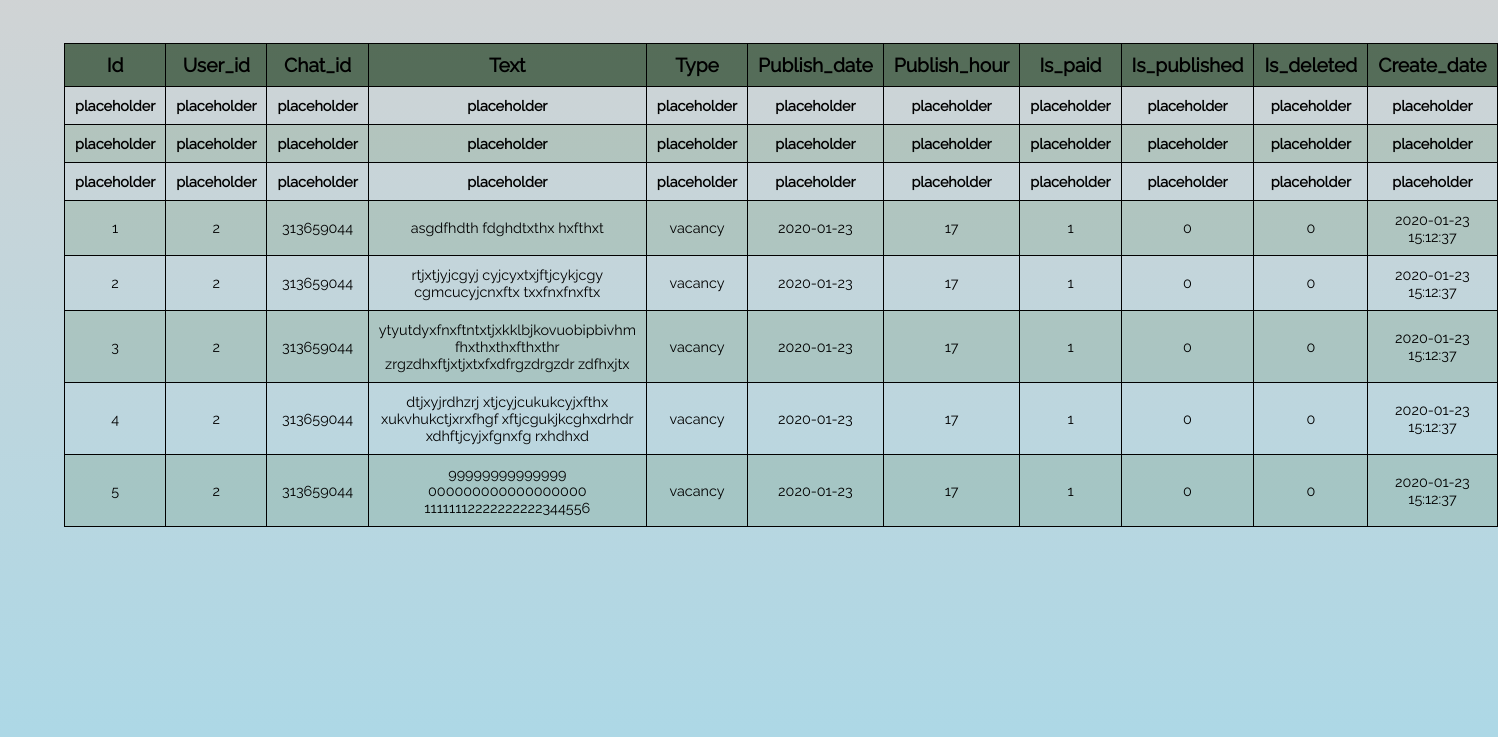
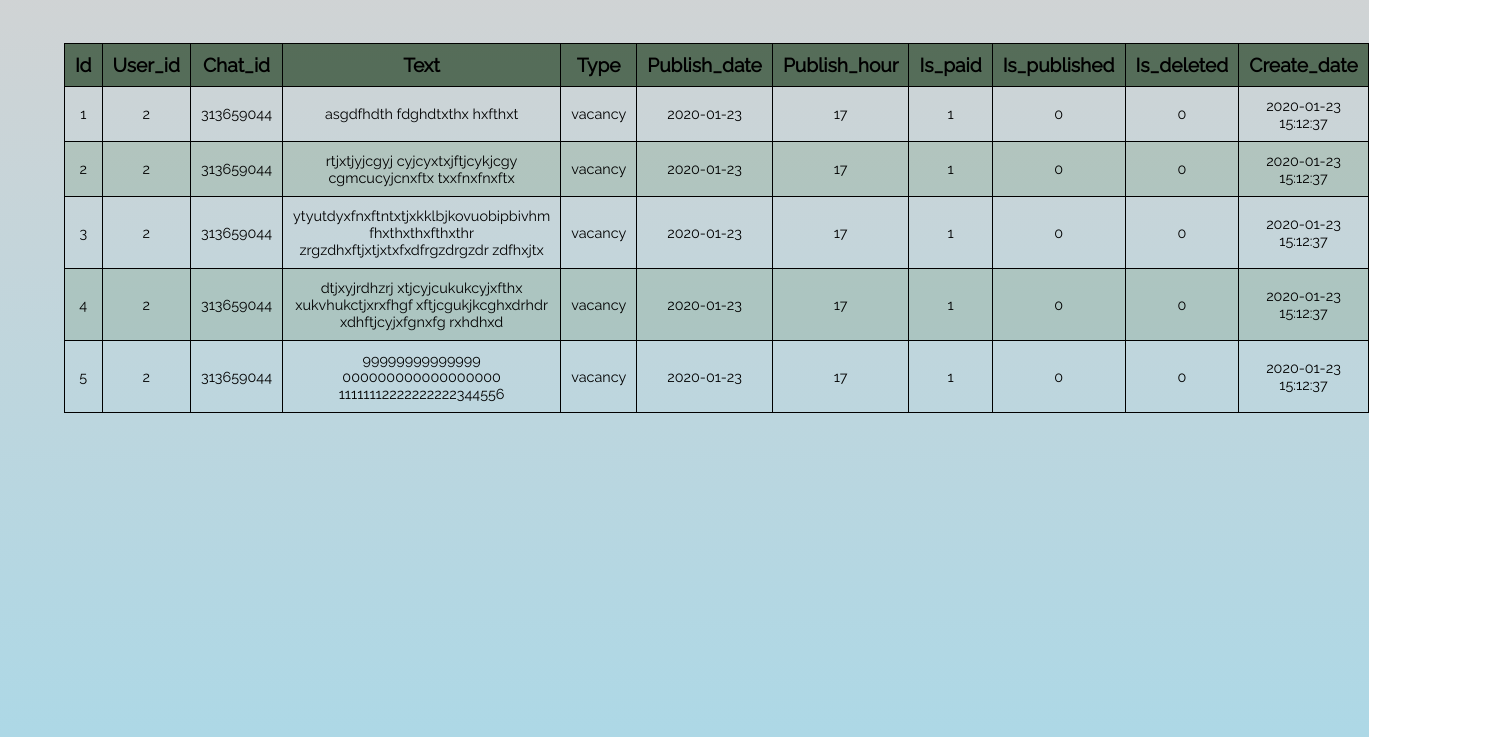
Before and after one commit to gab1991/Lushij-s_project, a website built with Parcel: page index.html in a window 1280 px wide. Shown: the part 63-800 px from the top of the page, 1498 px wide, since content can reach past the window. Built offline with nearby package versions, Linux system fonts and the light colour scheme.

Commit message:
Made celss editable

```diff
--- a/index.html
+++ b/index.html
@@ -31,45 +31,6 @@
 			</tr>
 		</thead>
 		<tbody>
-			<tr>
-				<th>placeholder</th>
-				<th>placeholder</th>
-				<th>placeholder</th>
-				<th>placeholder</th>
-				<th>placeholder</th>
-				<th>placeholder</th>
-				<th>placeholder</th>
-				<th>placeholder</th>
-				<th>placeholder</th>
-				<th>placeholder</th>
-				<th>placeholder</th>
-			</tr>
-			<tr>
-				<th>placeholder</th>
-				<th>placeholder</th>
-				<th>placeholder</th>
-				<th>placeholder</th>
-				<th>placeholder</th>
-				<th>placeholder</th>
-				<th>placeholder</th>
-				<th>placeholder</th>
-				<th>placeholder</th>
-				<th>placeholder</th>
-				<th>placeholder</th>
-			</tr>
-			<tr>
-				<th>placeholder</th>
-				<th>placeholder</th>
-				<th>placeholder</th>
-				<th>placeholder</th>
-				<th>placeholder</th>
-				<th>placeholder</th>
-				<th>placeholder</th>
-				<th>placeholder</th>
-				<th>placeholder</th>
-				<th>placeholder</th>
-				<th>placeholder</th>
-			</tr>
 		</tbody>
 	</table>
 
--- a/src/index.js
+++ b/src/index.js
@@ -3,6 +3,7 @@ import { data } from "/src/data.js";
 const table = document.querySelector('.content-table');
 const tbody = table.querySelector('tbody');
 
+// console.log(tds);
 
 function addRow() {
     data.forEach(row => {
@@ -10,7 +11,7 @@ function addRow() {
         // Making an array from given object
         const entries = Object.entries(row);
 
-        //Getting the each individual cell
+        //Getting each individual cell
         entries.forEach(cell => {
             const td = document.createElement('td');
             // Need to create some sort of check here to place the value on the corresponding cell based on the heading of the row
@@ -26,5 +27,22 @@ function clearRows() {
         tbody.removeChild(tbody.firstChild);
     }
 }
-addRow();
-// document.addEventListener('DOMContentLoaded', clearRows);
+
+function loadTable() {
+    return new Promise(function (resolve, reject) {
+        addRow();
+        resolve()
+    });
+}
+
+loadTable().then(function() {
+    const tds = document.querySelectorAll('td');
+    tds.forEach(td => {
+        td.setAttribute('contenteditable', true);
+    });
+});
+
+
+
+// document.addEventListener('DOMContentLoaded', addRow);
+// tds.forEach(td => td.isContentEditable = true);
```
